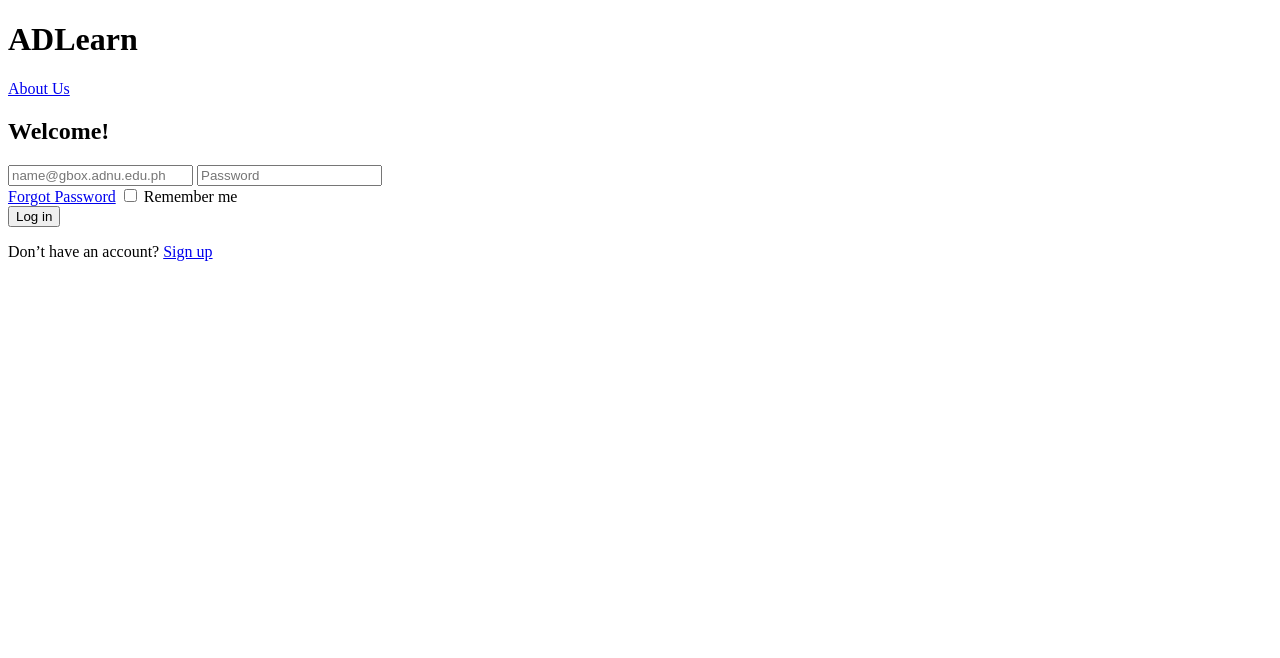
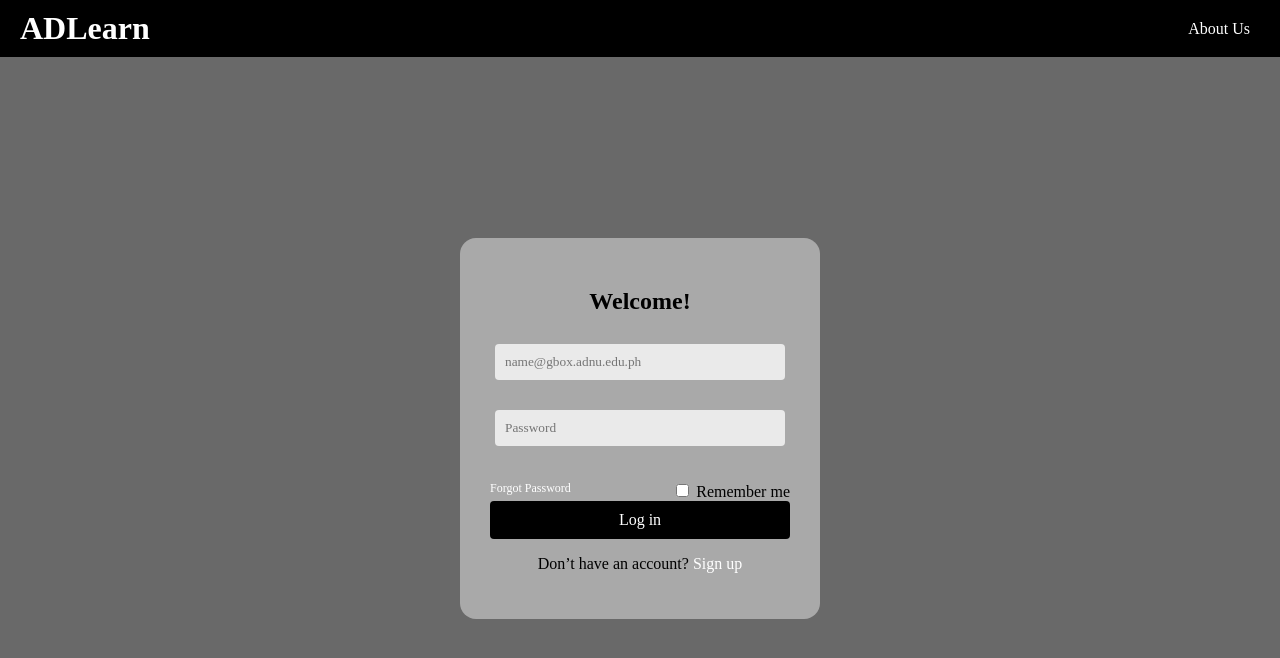
Before and after one commit to ILGeneral/ADL, a plain HTML site: page public/index.html in a window 1280 px wide. Drawn offline with Linux system fonts and the light colour scheme; files that its build step writes are made by us from their sources; the site is published under a folder, as on GitHub Pages, so addresses that start at the root find nothing; a web font is replaced by a local one.

Commit message:
Update index.html

```diff
--- a/public/index.html
+++ b/public/index.html
@@ -6,7 +6,7 @@
     <meta name="viewport" content="width=device-width, initial-scale=1.0">
     <title>ADLearn</title>
     <link href="https://fonts.googleapis.com/css2?family=Red+Rose:wght@400;500;700&display=swap" rel="stylesheet">
-    <link rel="stylesheet" href="/public/main.css">
+    <link rel="stylesheet" href="./public/main.css">
 </head>
 
 <body>
```
